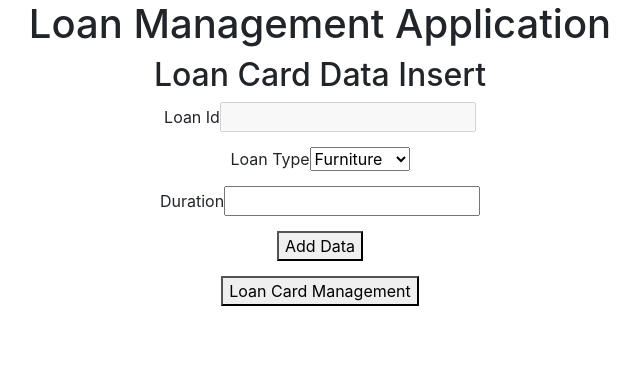
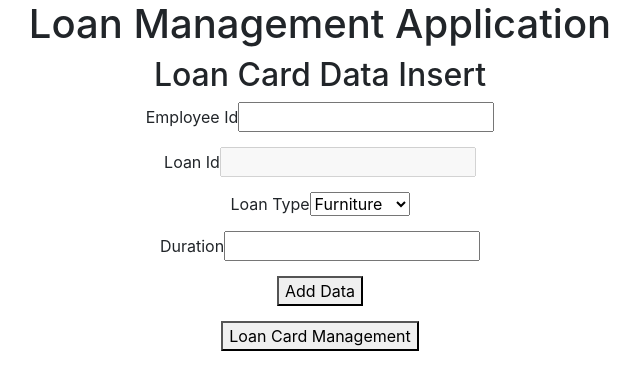
Before and after one commit to agastya2002/LMSTeam3Batch9, a React (Create React App) app in the folder Frontend/lms/: page /AdminLoanDataInsert in a window 1280 px wide. Shown: the top 390 px of the page, without its empty margins (320-960 px from the left). Built offline with nearby package versions, Linux system fonts and the light colour scheme.

Commit message:
insert loan card ui employee field

```diff
--- a/Frontend/lms/src/Pages/AdminLoanDataInsert.js
+++ b/Frontend/lms/src/Pages/AdminLoanDataInsert.js
@@ -7,6 +7,7 @@ import { Link, useNavigate } from 'react-router-dom';
 
 export const AdminLoanDataInsert = () => {
 
+    const [employeeId, setEmployeeId] = useState('')
     const [loanId, setLoanId] = useState('')
     const [loanType, setLoanType] = useState("furniture");
     const [duration, setDuration] = useState('');
@@ -17,6 +18,7 @@ export const AdminLoanDataInsert = () => {
     const handleSubmit = async (e) => {
         e.preventDefault()
         const data = {
+            EmployeeId: employeeId,
             LoanId: loanId,
             LoanType: loanType,
             DurationInYears: Number(duration)
@@ -44,6 +46,9 @@ export const AdminLoanDataInsert = () => {
 
 
             <form style={{ display: 'flex', flexDirection: 'column', alignItems: 'center', gap: '15px' }}>
+                <label>Employee Id
+                    <input type="text" name="employeeId" value={employeeId} onChange={(e) => setEmployeeId(e.target.value)}></input>
+                </label>
                 <label>Loan Id
                     <input disabled type="text" name="loanId" value={loanId} onChange={(e) => setLoanId(e.target.value)}></input>
                 </label>
```
